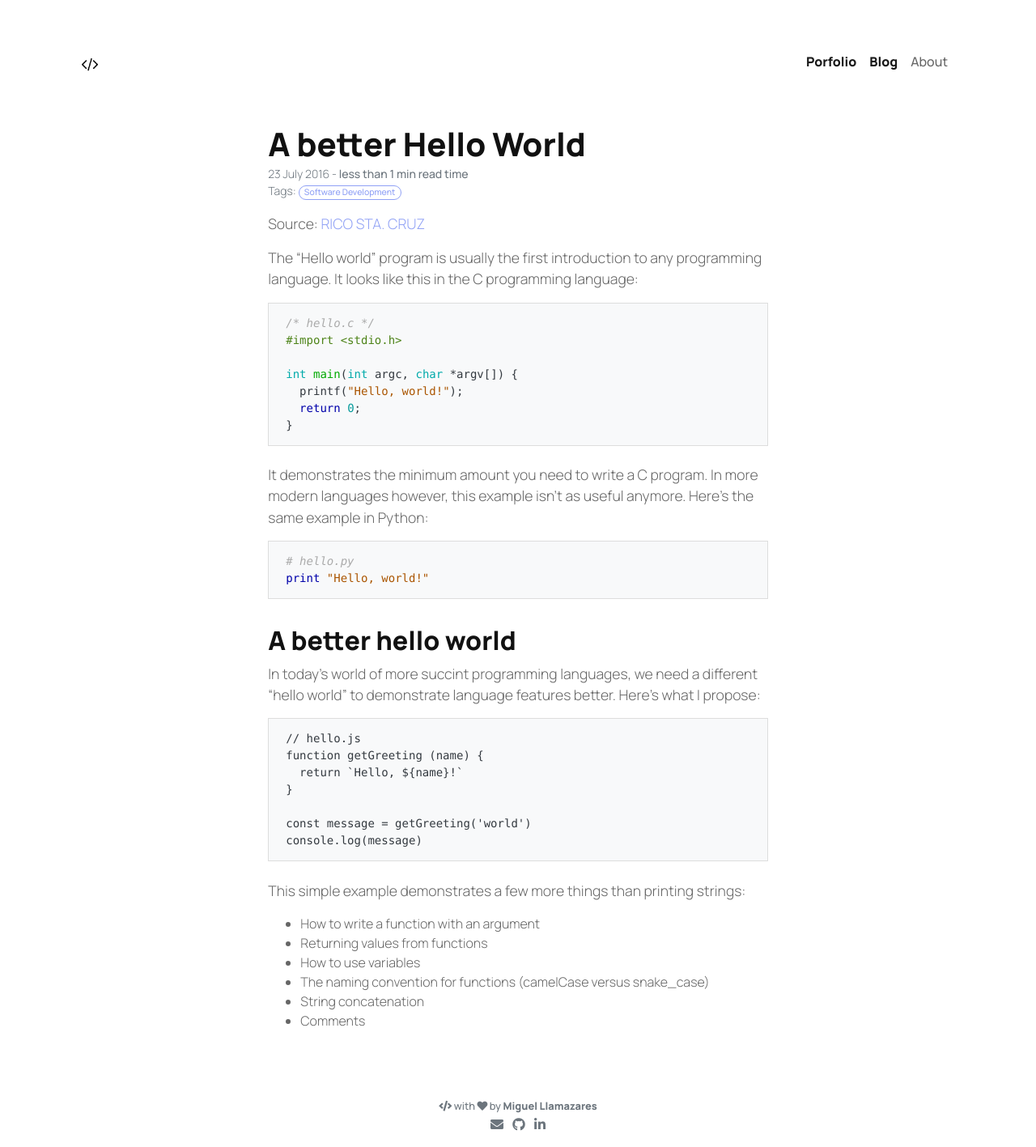
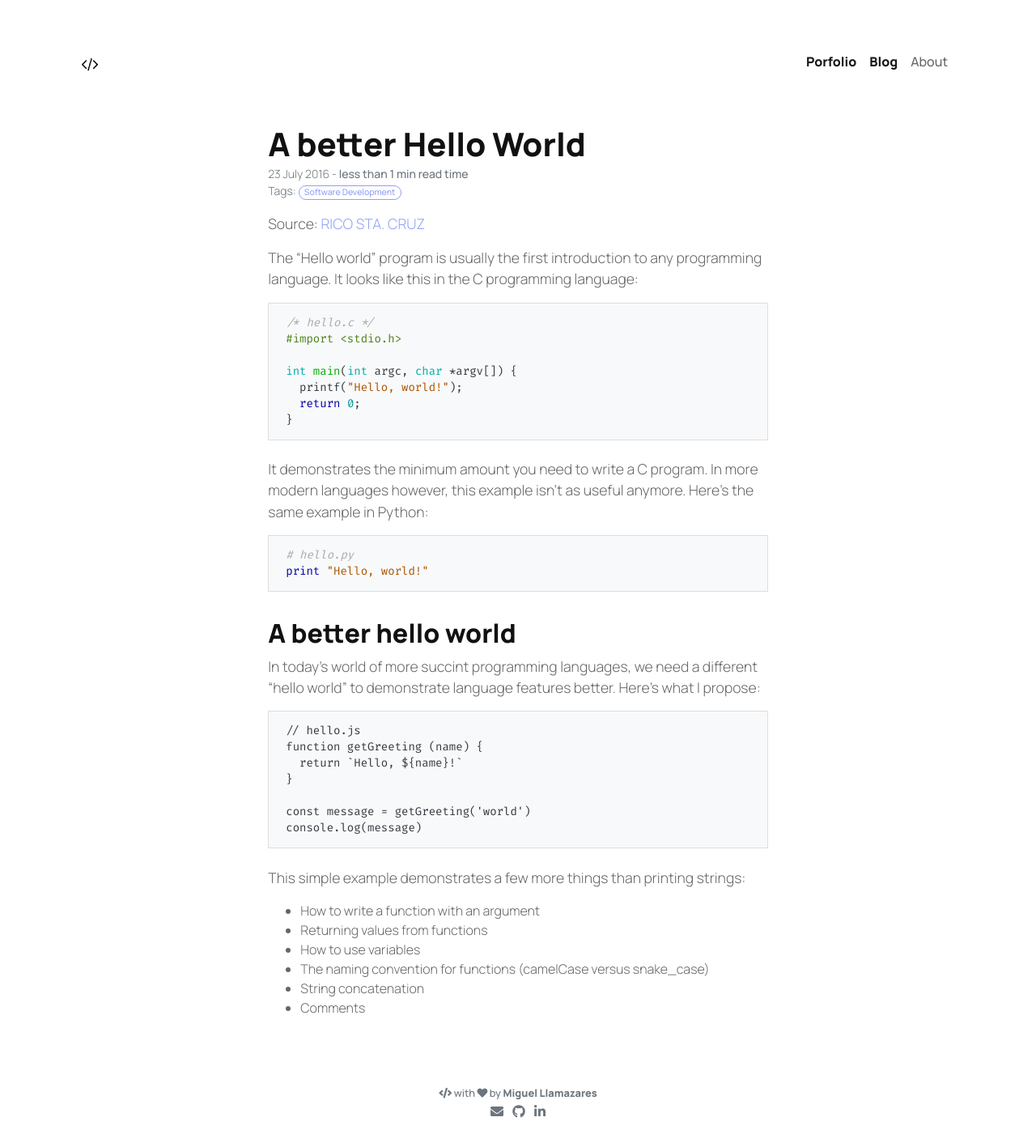
Before and after one commit to mllamazares/mllamazares.github.io, a Jekyll site: the page built from _posts/2016-07-23-a-better-hello-world.md, in a window 1280 px wide. Shown: the whole page at 81% size. Built offline with Jekyll 4.4.1, drawn with Linux system fonts in a browser that asks for light colours; nearby versions of some CDN libraries; our own code applies the rules of GitHub Pages for plain Markdown files.

Commit message:
Update _base.scss

```diff
--- a/_sass/_base.scss
+++ b/_sass/_base.scss
@@ -94,8 +94,8 @@ p {
   font-size: 1.1em;
 }
 
-.post pre {
-  font-family: 'Fira Code', monospace;
+code, kbd, pre, samp {
+  font-family: 'Fira Code', Consolas, monospace !important;
 }
 
 .input-group>.input-group-append:last-child>.btn:not(:last-child):not(.dropdown-toggle), .input-group>.input-group-append:last-child>.input-group-text:not(:last-child), .input-group>.input-group-append:not(:last-child)>.btn, .input-group>.input-group-append:not(:last-child)>.input-group-text, .input-group>.input-group-prepend>.btn, .input-group>.input-group-prepend>.input-group-text {
```
